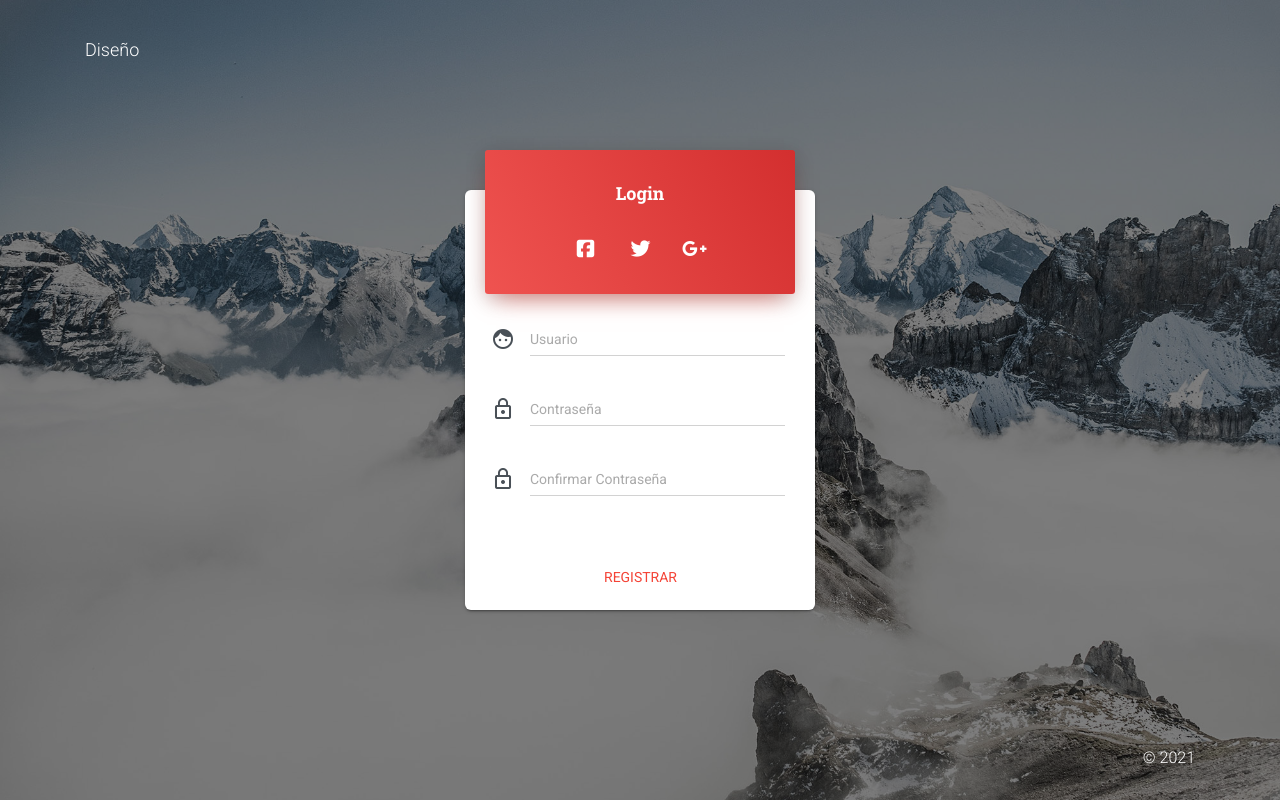
After one commit to kmendex/ProyectoDisenoEq06, a Node server app: template GUI_HBS/views/registro.hbs in a window 1280 px wide. The commit adds this page. Run offline with Node 20, Linux system fonts and the light colour scheme; the template is opened without the code that fills it, so the values that code supplies are empty; some libraries are stand-ins or nearby versions.

Commit message:
Registro semi-funcional

```diff
--- a/GUI_HBS/app.js
+++ b/GUI_HBS/app.js
@@ -5,7 +5,7 @@ const port = process.env.PORT || 3001;
 
 // Motor de plantilla
 const hbs = require('hbs');
-hbs.registerPartials(__dirname + '/views/partials', function (err) {});
+hbs.registerPartials(__dirname + '/views/partials', function(err) {});
 app.set('view engine', 'hbs');
 app.set("views", __dirname + "/views");
 
@@ -14,7 +14,7 @@ app.use(express.static(__dirname + "/public"));
 const indexController = require('./controllers/index');
 
 // Helper
-hbs.registerHelper('ifeq', function (a, b, options) {
+hbs.registerHelper('ifeq', function(a, b, options) {
     if (a == b) { return options.fn(this); }
     return options.inverse(this);
 });
@@ -23,10 +23,13 @@ hbs.registerHelper('ifeq', function (a, b, options) {
 
 // Iniciar servidor
 app.listen(port, () => {
-  console.log(`Example app listening at http://localhost:${port}`);
+    console.log(`Example app listening at http://localhost:${port}`);
 });
 
-app.get("/", indexController.login);
+
+// app.get("/", indexController.login);
+
+app.get("/", indexController.registro);
 
 app.get("/inicio/:puesto", indexController.inicio);
 
--- a/GUI_HBS/public/js/retrieve.js
+++ b/GUI_HBS/public/js/retrieve.js
@@ -151,6 +151,32 @@ function verificar() {
         }
     });
 }
+
+function registro(inputSelectName, inputSelectPass, inputSelectCPass) {
+    var name = document.getElementById(inputSelectName).text;
+    var password = document.getElementById(inputSelectPass).text;
+    var confirmPass = document.getElementById(inputSelectCPass).text;
+
+
+    const user = {
+        user: name,
+        password: password
+    };
+
+    if (!name || !password || !confirmPass) {
+        if (password == confirmPass) {
+            alert("Usuario creado");
+            localStorage.setItem("usuarios", JSON.stringify(user));
+            window.location.href = "/inicio/miembro";
+        } else {
+            alert("Contraseñas no coinciden");
+        }
+    } else {
+        alert("Faltan Datos");
+    }
+
+}
+
 
 /* ---------------Organizacion--------------- */
 function definirOrganizacion() {
--- a/GUI_HBS/views/login.hbs
+++ b/GUI_HBS/views/login.hbs
@@ -59,6 +59,7 @@
                 </div>
               </div>
               <div class="footer text-center">
+                <a class="btn btn-danger btn-link btn-wd btn-lg" href="registro.hbs">Registrar</a>
                 <a class="btn btn-danger btn-link btn-wd btn-lg" onclick="verificar()">Iniciar Sesion</a>
               </div>
             </form>
--- /dev/null
+++ b/GUI_HBS/views/registro.hbs
@@ -0,0 +1,105 @@
+<!DOCTYPE html>
+<html lang="en">
+
+<head>
+  <meta charset="utf-8" />
+  <meta http-equiv="X-UA-Compatible" content="IE=edge,chrome=1" />
+  <title>{{title}}</title>
+  <meta content='width=device-width, initial-scale=1.0, shrink-to-fit=no' name='viewport' />
+  <!--     Fonts and icons     -->
+  <link rel="stylesheet" type="text/css" href="https://fonts.googleapis.com/css?family=Roboto:300,400,500,700|Roboto+Slab:400,700|Material+Icons" />
+  <link rel="stylesheet" href="https://maxcdn.bootstrapcdn.com/font-awesome/latest/css/font-awesome.min.css">
+  <!-- CSS Files -->
+  <link href="../css/material-kit.css?v=2.0.7" rel="stylesheet" />
+</head>
+
+<body class="login-page sidebar-collapse">
+  <nav class="navbar navbar-transparent navbar-color-on-scroll fixed-top navbar-expand-lg" color-on-scroll="100" id="sectionsNav">
+    <div class="container">
+      <div class="navbar-translate">
+        <a class="navbar-brand"> Diseño </a>
+    </div>
+  </nav>
+  <div class="page-header header-filter" style="background-image: url('../img/bg7.jpg'); background-size: cover; background-position: top center;">
+    <div class="container">
+      <div class="row">
+        <div class="col-lg-4 col-md-6 ml-auto mr-auto">
+          <div class="card card-login">
+            <form class="form" method="" action="" id="signIn" name="signIn">
+              <div class="card-header card-header-danger text-center">
+                <h4 class="card-title">Login</h4>
+                <div class="social-line">
+                  <a href="#" class="btn btn-just-icon btn-link">
+                    <i class="fa fa-facebook-square"></i>
+                  </a>
+                  <a href="#" class="btn btn-just-icon btn-link">
+                    <i class="fa fa-twitter"></i>
+                  </a>
+                  <a href="#" class="btn btn-just-icon btn-link">
+                    <i class="fa fa-google-plus"></i>
+                  </a>
+                </div>
+              </div>
+              <div class="card-body">
+                <div class="input-group">
+                  <div class="input-group-prepend">
+                    <span class="input-group-text">
+                      <i class="material-icons">face</i>
+                    </span>
+                  </div>
+                  <input type="text" class="form-control" placeholder="Usuario" name="inputUsuario" id="inputUsuario">
+                </div>
+                <div class="input-group">
+                  <div class="input-group-prepend">
+                    <span class="input-group-text">
+                      <i class="material-icons">lock_outline</i>
+                    </span>
+                  </div>
+                  <input type="password" class="form-control" placeholder="Contraseña" name="inputContraseña" id="inputContraseña">
+                </div>
+                <div class="input-group">
+                  <div class="input-group-prepend">
+                    <span class="input-group-text">
+                      <i class="material-icons">lock_outline</i>
+                    </span>
+                  </div>
+                  <input type="password" class="form-control" placeholder="Confirmar Contraseña" name="inputConfirmContraseña" id="inputConfirmContraseña">
+                </div>
+              </div>
+              <div class="footer text-center">
+                <a class="btn btn-danger btn-link btn-wd btn-lg" onclick="registro('inputUsuario', 'inputContraseña', 'inputConfirmContraseña')">Registrar</a>
+              </div>
+            </form>
+          </div>
+        </div>
+      </div>
+    </div>
+    <footer class="footer">
+      <div class="container">
+        <div class="copyright float-right">
+          &copy;
+          <script>
+            document.write(new Date().getFullYear())
+          </script>
+        </div>
+      </div>
+    </footer>
+  </div>
+  <!--   Custom JS Files   -->
+  <script src="../js/retrieve.js" type="text/javascript"></script>
+  <!--   Core JS Files   -->
+  <script src="../js/core/jquery.min.js" type="text/javascript"></script>
+  <script src="../js/core/popper.min.js" type="text/javascript"></script>
+  <script src="../js/core/bootstrap-material-design.min.js" type="text/javascript"></script>
+  <script src="../js/plugins/moment.min.js"></script>
+  <!--	Plugin for the Datepicker, full documentation here: https://github.com/Eonasdan/bootstrap-datetimepicker -->
+  <script src="../js/plugins/bootstrap-datetimepicker.js" type="text/javascript"></script>
+  <!--  Plugin for the Sliders, full documentation here: http://refreshless.com/nouislider/ -->
+  <script src="../js/plugins/nouislider.min.js" type="text/javascript"></script>
+  <!--  Google Maps Plugin    -->
+  <!-- Control Center for Material Kit: parallax effects, scripts for the example pages etc -->
+  <script src="../js/material-kit.js?v=2.0.7" type="text/javascript"></script>
+  <script src="../js/material-kit.js?v=2.0.7" type="text/javascript"></script>
+</body>
+
+</html>
```
Also changed, not shown: GUI_HBS/controllers/index.js (+7 -0 lines).
